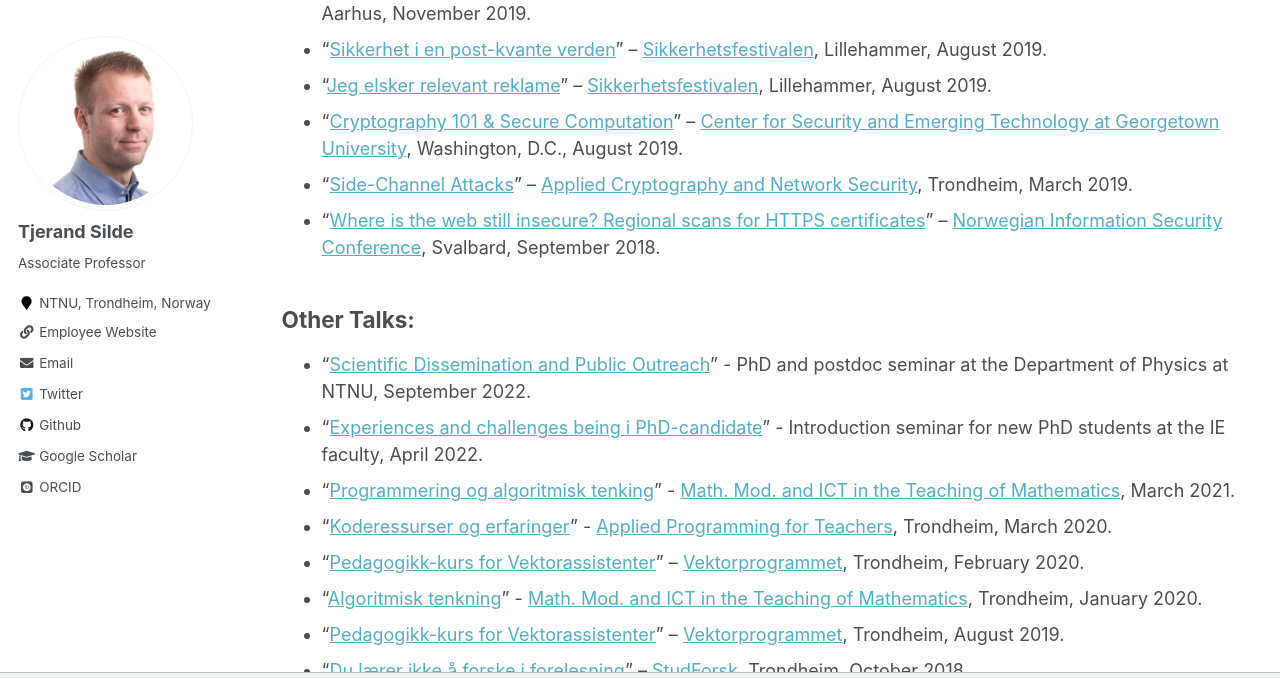
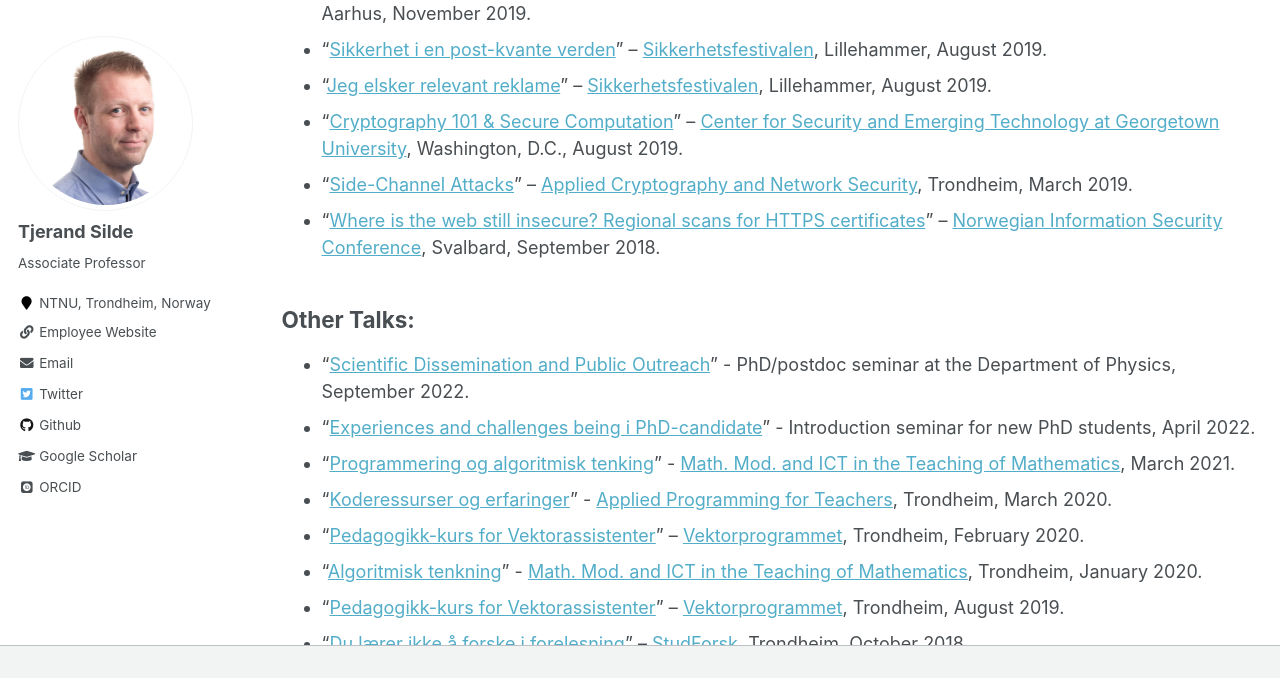
Before and after one commit to tjesi/tjesi.github.io, a Jekyll site: the page built from _pages/talks.md, in a window 1280 px wide and 900 px high, scrolled down 1325 px, cut to the strip 0-678 px from the top of the window. Built offline with Jekyll 4.4.1, drawn with Linux system fonts in a browser that asks for light colours; some web fonts are replaced.

Commit message:
Update talks.md

```diff
--- a/_pages/talks.md
+++ b/_pages/talks.md
@@ -45,8 +45,8 @@ author_profile: true
 
 ## Other Talks:
 
-* "[Scientific Dissemination and Public Outreach](https://tjerandsilde.no/files/outreach.pdf)" - PhD and postdoc seminar at the Department of Physics at NTNU, September 2022.
-* "[Experiences and challenges being i PhD-candidate](https://tjerandsilde.no/files/PhD-Intro.pdf)" - Introduction seminar for new PhD students at the IE faculty, April 2022.
+* "[Scientific Dissemination and Public Outreach](https://tjerandsilde.no/files/outreach.pdf)" - PhD/postdoc seminar at the Department of Physics, September 2022.
+* "[Experiences and challenges being i PhD-candidate](https://tjerandsilde.no/files/PhD-Intro.pdf)" - Introduction seminar for new PhD students, April 2022.
 * "[Programmering og algoritmisk tenking](https://tjerandsilde.no/files/Programmering_og_algoritmisk_tenking.pdf)" - [Math. Mod. and ICT in the Teaching of Mathematics](https://www.ntnu.edu/studies/courses/SKOLE6232), March 2021.
 * "[Koderessurser og erfaringer](https://tjerandsilde.no/files/LKK20.pdf)" - [Applied Programming for Teachers](https://www.ntnu.edu/studies/courses/IT6204), Trondheim, March 2020.
 * “[Pedagogikk-kurs for Vektorassistenter](https://tjerandsilde.no/files/Pedagogikk_kurs_for_vektorprogrammet_FEB20.pdf)” – [Vektorprogrammet](https://vektorprogrammet.no), Trondheim, February 2020.
```
